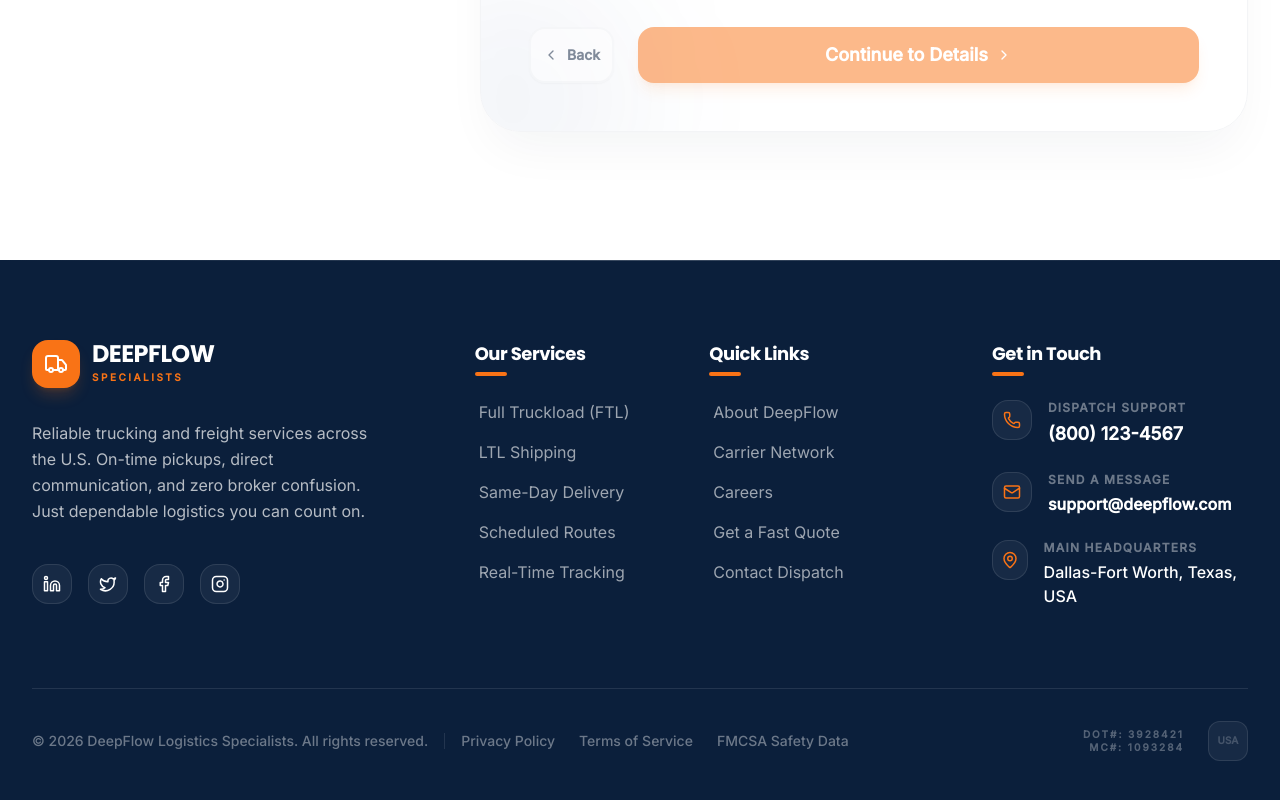
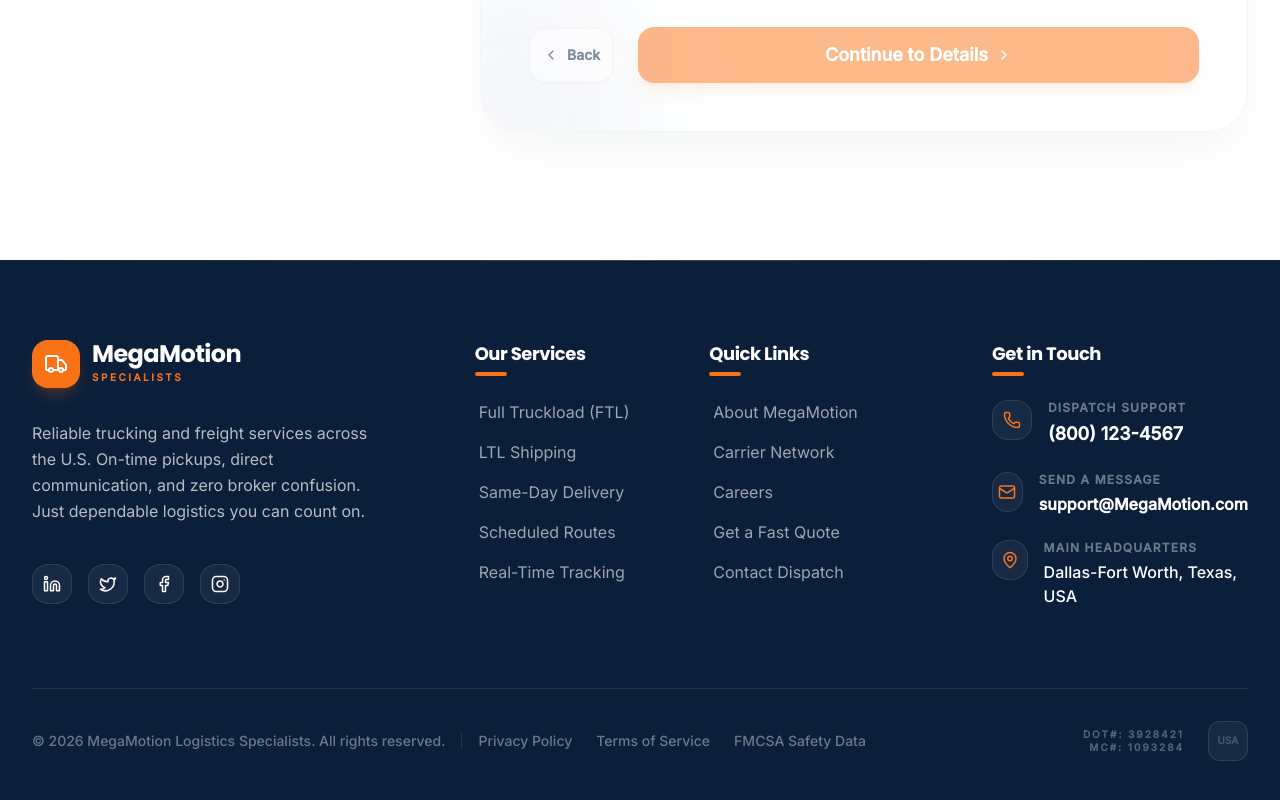
Before and after one commit to being-devahmad/mega-motion, a Next.js app: page /booking in a window 1280 px wide. Shown: the part 1338-2138 px from the top of the page. Built offline with nearby package versions, Linux system fonts and the light colour scheme.

Commit message:
fix logo text updated

```diff
--- a/app/contact/page.tsx
+++ b/app/contact/page.tsx
@@ -19,7 +19,7 @@ export default function ContactPage() {
     {
       icon: Mail,
       title: 'Email Support',
-      value: 'support@deepflow.com',
+      value: 'support@MegaMotion.com',
       secondary: 'Average response: 15 mins',
       color: 'text-trust-blue',
       bg: 'bg-trust-blue/10'
--- a/app/layout.tsx
+++ b/app/layout.tsx
@@ -16,7 +16,7 @@ const inter = Inter({
 });
 
 export const metadata: Metadata = {
-  title: 'DeepFlow Logistics | Professional Trucking Services',
+  title: 'MegaMotion Logistics | Professional Trucking Services',
   description: 'Reliable freight and logistics services for your business. Fast, professional, and trustworthy transportation solutions.',
   generator: 'v0.app',
   icons: {
--- a/components/admin-layout.tsx
+++ b/components/admin-layout.tsx
@@ -23,9 +23,8 @@ export function AdminLayout({ children }: AdminLayoutProps) {
     <div className="flex h-screen bg-background">
       {/* Sidebar */}
       <aside
-        className={`${
-          sidebarOpen ? 'w-64' : 'w-20'
-        } bg-primary text-primary-foreground transition-all duration-300 flex flex-col border-r border-primary-foreground/10`}
+        className={`${sidebarOpen ? 'w-64' : 'w-20'
+          } bg-primary text-primary-foreground transition-all duration-300 flex flex-col border-r border-primary-foreground/10`}
       >
         {/* Header */}
         <div className="p-4 border-b border-primary-foreground/10 flex items-center justify-between">
@@ -33,7 +32,7 @@ export function AdminLayout({ children }: AdminLayoutProps) {
             <div className="w-8 h-8 bg-accent rounded-lg flex items-center justify-center">
               <span className="text-accent-foreground text-sm font-bold">DF</span>
             </div>
-            {sidebarOpen && <span className="font-bold">DeepFlow</span>}
+            {sidebarOpen && <span className="font-bold">MegaMotion</span>}
           </div>
           <button
             onClick={() => setSidebarOpen(!sidebarOpen)}
--- a/components/footer.tsx
+++ b/components/footer.tsx
@@ -13,7 +13,7 @@ export function Footer() {
   ]
 
   const companyLinks = [
-    { name: 'About DeepFlow', href: '/about' },
+    { name: 'About MegaMotion', href: '/about' },
     { name: 'Carrier Network', href: '/carriers' },
     { name: 'Careers', href: '/careers' },
     { name: 'Get a Fast Quote', href: '/quote' },
@@ -41,7 +41,7 @@ export function Footer() {
                 <Truck size={24} className="text-white" />
               </div>
               <div className="flex flex-col">
-                <span className="font-heading font-black text-2xl leading-none tracking-tight">DEEPFLOW</span>
+                <span className="font-heading font-black text-2xl leading-none tracking-tight">MegaMotion</span>
                 <span className="text-[10px] font-black tracking-[0.25em] text-accent-orange uppercase mt-1">Specialists</span>
               </div>
             </Link>
@@ -124,7 +124,7 @@ export function Footer() {
                 </div>
                 <div className="flex flex-col">
                   <span className="text-xs font-black tracking-widest text-white/40 uppercase mb-1">Send a Message</span>
-                  <Link href="mailto:support@deepflow.com" className="text-base font-bold hover:text-accent-orange transition-colors">support@deepflow.com</Link>
+                  <Link href="mailto:support@MegaMotion.com" className="text-base font-bold hover:text-accent-orange transition-colors">support@MegaMotion.com</Link>
                 </div>
               </div>
               <div className="flex items-start gap-4 group">
@@ -143,7 +143,7 @@ export function Footer() {
         {/* Bottom Bar Container */}
         <div className="pt-8 border-t border-white/10 flex flex-col md:flex-row items-center justify-between gap-6">
           <div className="flex flex-col md:flex-row items-center gap-4 text-sm text-white/40 font-medium">
-            <p>&copy; {currentYear} DeepFlow Logistics Specialists. All rights reserved.</p>
+            <p>&copy; {currentYear} MegaMotion Logistics Specialists. All rights reserved.</p>
             <div className="hidden md:block w-px h-4 bg-white/10" />
             <div className="flex gap-6">
               {legalLinks.map((link, idx) => (
--- a/components/header.tsx
+++ b/components/header.tsx
@@ -51,7 +51,7 @@ export function Header() {
                 "font-heading font-bold text-2xl tracking-tight leading-none",
                 scrolled ? "text-primary-navy" : "text-white"
               )}>
-                DEEP<span className="text-accent-orange">FLOW</span>
+                MEGA<span className="text-accent-orange">MOTION</span>
               </span>
               <span className={cn(
                 "text-[10px] uppercase tracking-[0.2em] font-medium leading-none mt-1",
--- a/components/testimonials-section.tsx
+++ b/components/testimonials-section.tsx
@@ -9,7 +9,7 @@ export function TestimonialsSection() {
     {
       name: 'Sarah Johnson',
       role: 'Operations Manager, Retail Logistics',
-      content: 'Switching to DeepFlow was the best decision for our holiday rush. No brokers, no confusion—just on-time deliveries every single time. Their direct communication model is a breath of fresh air.',
+      content: 'Switching to MegaMotion was the best decision for our holiday rush. No brokers, no confusion—just on-time deliveries every single time. Their direct communication model is a breath of fresh air.',
       rating: 5,
       avatar: '/avatar-1.png'
     },
@@ -23,7 +23,7 @@ export function TestimonialsSection() {
     {
       name: 'David Rodriguez',
       role: 'CEO, Manufacturing Plus',
-      content: "DeepFlow's scheduled routes have stabilized our supply chain. Their DOT compliance and professional drivers are exactly what we needed for our high-value freight requirements.",
+      content: "MegaMotion's scheduled routes have stabilized our supply chain. Their DOT compliance and professional drivers are exactly what we needed for our high-value freight requirements.",
       rating: 5,
       avatar: '/avatar-3.png'
     }
@@ -45,7 +45,7 @@ export function TestimonialsSection() {
             Trusted by <span className="text-trust-blue">Industry Leaders</span>
           </h2>
           <p className="text-lg text-text-muted max-w-2xl mx-auto leading-relaxed font-medium">
-            See why manufacturers, retailers, and fleet owners choose DeepFlow
+            See why manufacturers, retailers, and fleet owners choose MegaMotion
             for dependable, broker-free logistics across the United States.
           </p>
         </div>
```
